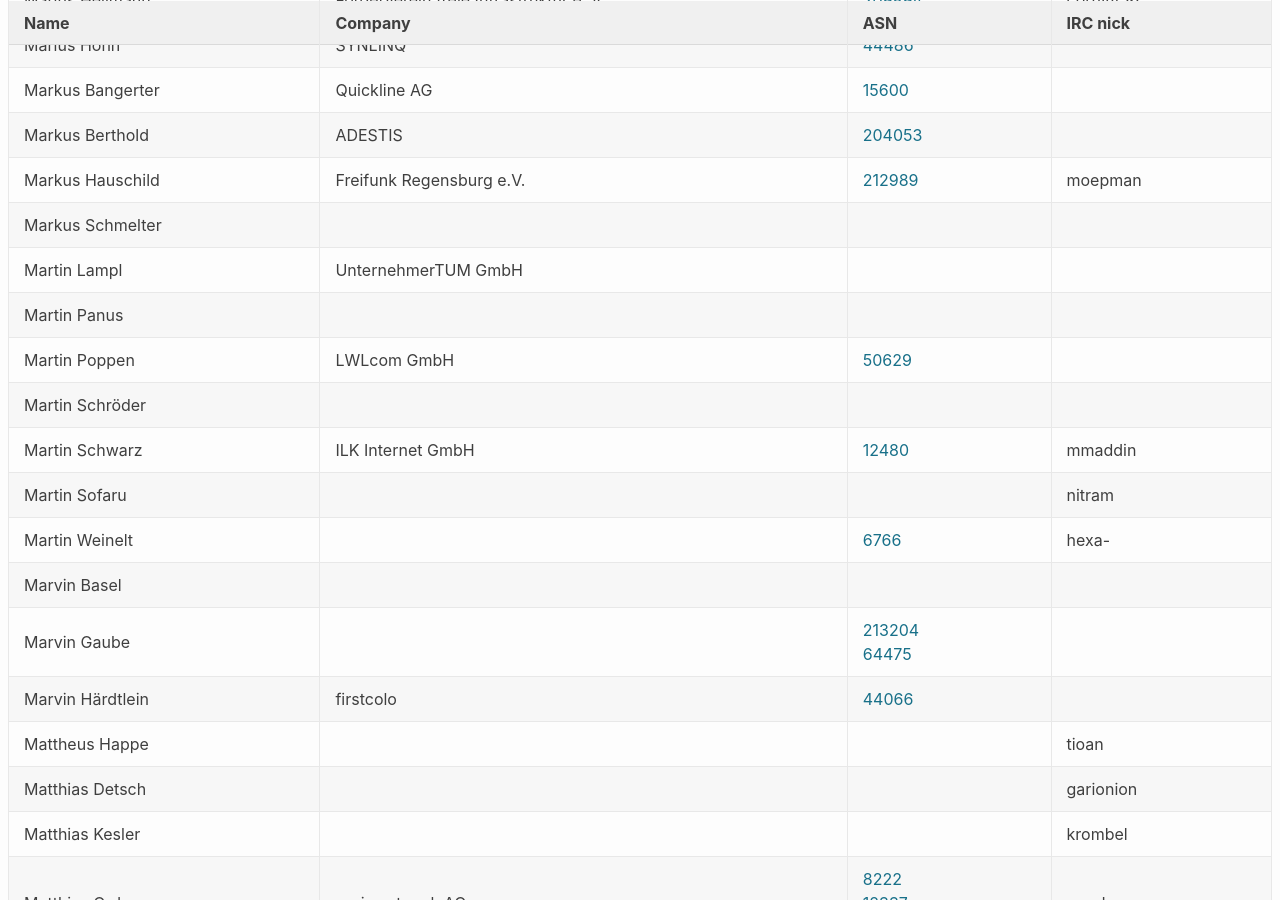
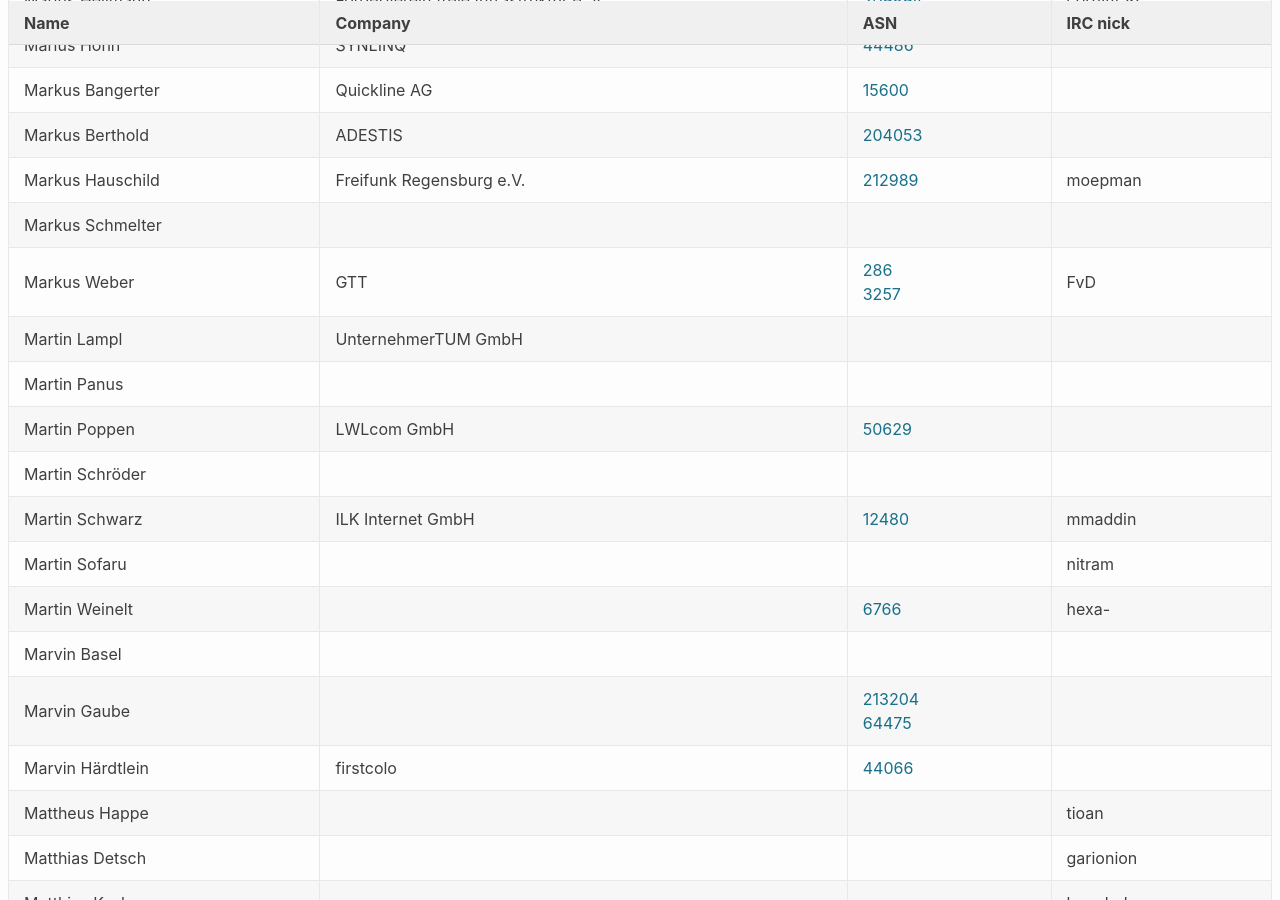
Before and after one commit to denog/pretix-attendeelist, a Jekyll site: the page built from index.markdown, in a window 1280 px wide and 900 px high, scrolled down 7552 px. Built offline with Jekyll 4.4.1, drawn with Linux system fonts in a browser that asks for light colours.

Commit message:
Latest data: Tue Oct 20 04:50:05 UTC 2020

```diff
--- a/_data/attendees.json
+++ b/_data/attendees.json
@@ -972,6 +972,12 @@
     "asn": null
   },
   {
+    "name": "Markus Weber",
+    "company": "GTT",
+    "irc": "FvD",
+    "asn": "AS286, AS3257"
+  },
+  {
     "name": "Martin Lampl",
     "company": "UnternehmerTUM GmbH",
     "irc": null,
```
